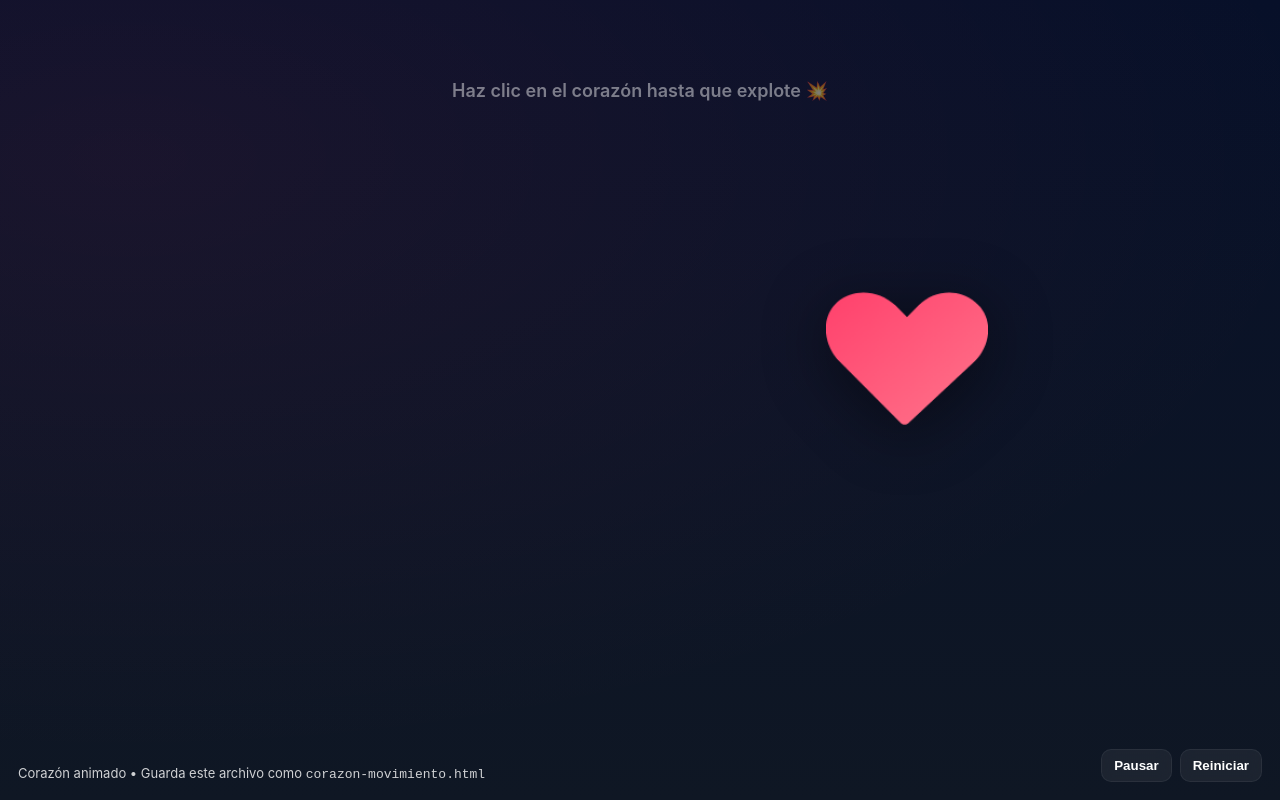
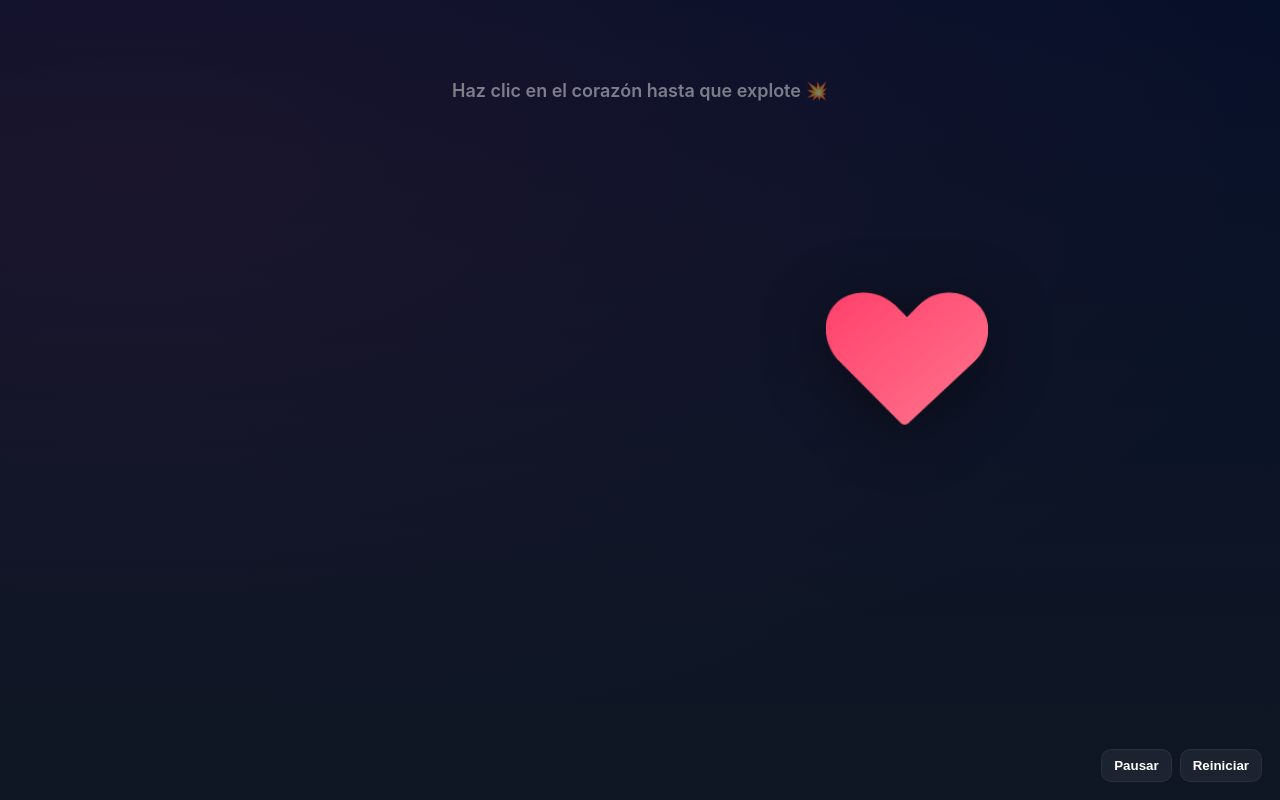
Before and after one commit to NaXpl0/un-corazon-pa-ti, a plain HTML site: page index.html in a window 1280 px wide. Drawn offline with Linux system fonts and the light colour scheme.

Commit message:
index.html

```diff
--- a/index.html
+++ b/index.html
@@ -84,10 +84,6 @@
     }
     .btn:active{transform:translateY(1px)}
 
-    .subtitle{
-      position:fixed;left:18px;bottom:18px;font-size:13px;opacity:0.8
-    }
-
     .particle{
       position:absolute;
       width:4px;height:4px;
@@ -146,8 +142,7 @@
       <button class="btn" id="pauseBtn">Pausar</button>
       <button class="btn" id="resetBtn">Reiniciar</button>
     </div>
-    <div class="subtitle">Corazón animado • Guarda este archivo como <code>corazon-movimiento.html</code></div>
-    <div class="message" id="message">Te amo tanto que siempre buscaré la manera de darte este tipo de cosas ❤️</div>
+    <div class="message" id="message">Te amo tanto que siempre buscaré la manera de darte este tipo de cosas, siempre te demostrare mi mejor version ❤️</div>
   </div>
 
   <script>
```
